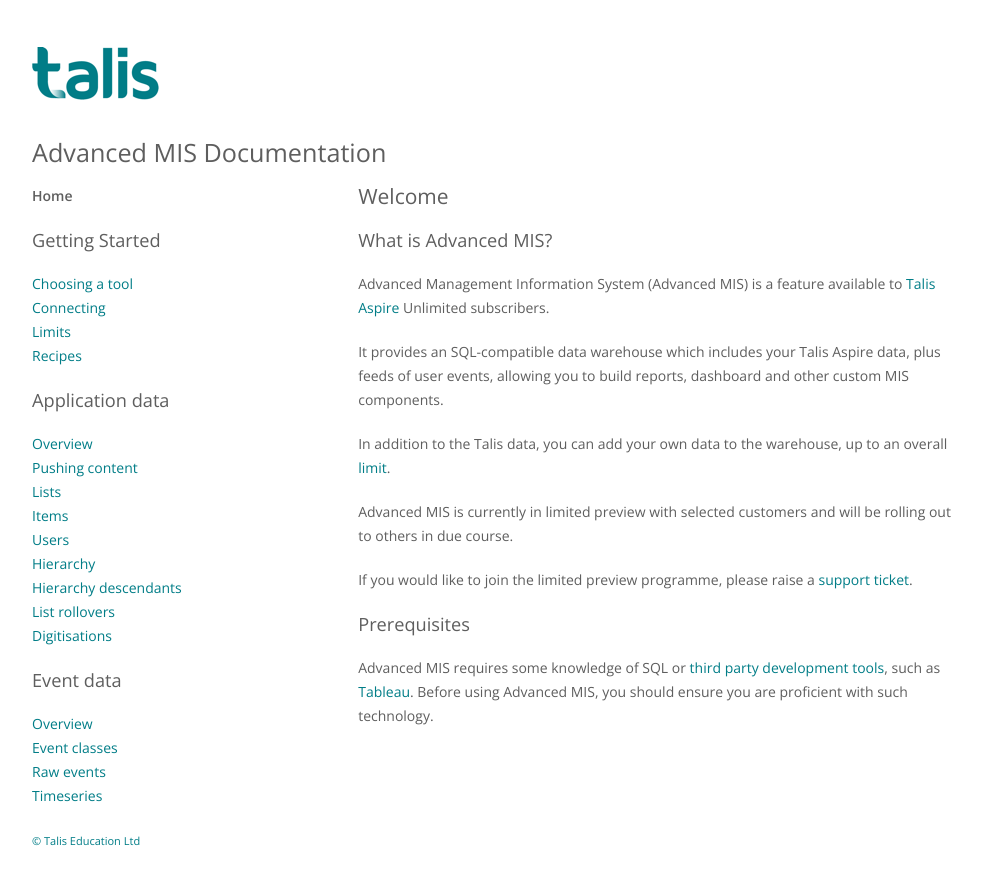
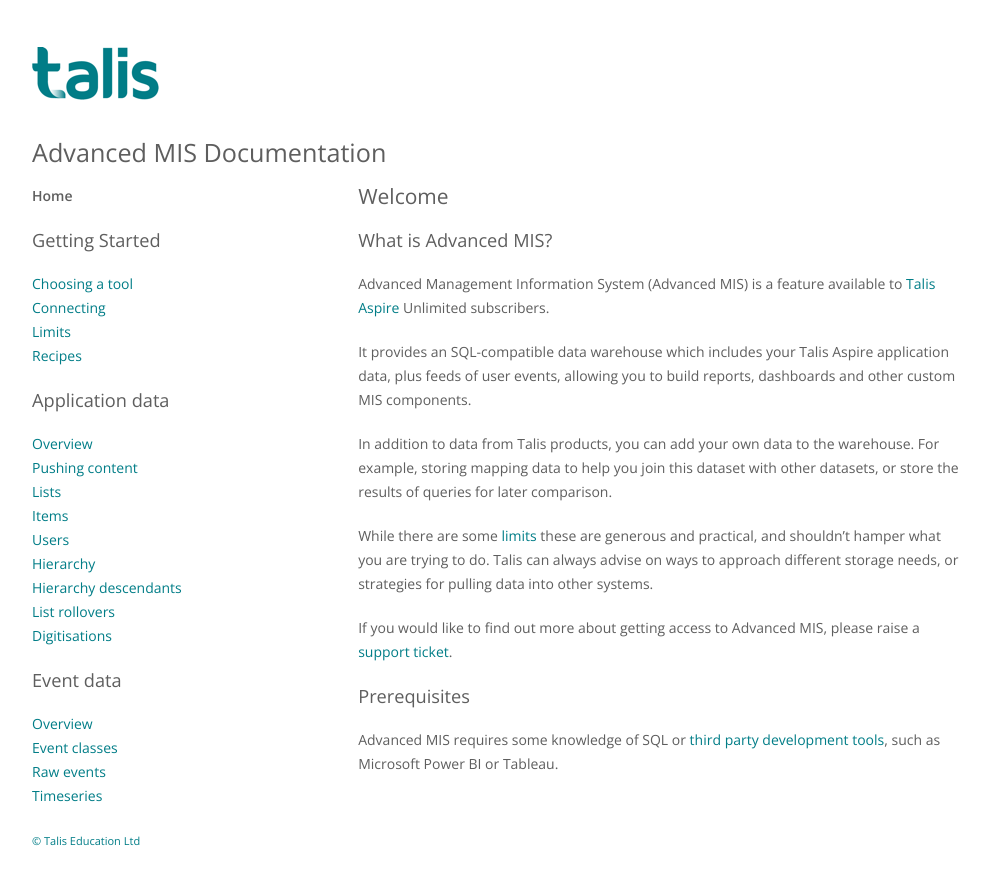
Before and after one commit to techfromsage/advanced-mis, a Jekyll site: the page built from index.md, in a window 1280 px wide. Shown: the top 885 px of the page, without its empty margins (142-1131 px from the left). Built offline with Jekyll 4.4.1, drawn with Linux system fonts in a browser that asks for light colours.

Commit message:
assorted typos and updates

```diff
--- a/index.md
+++ b/index.md
@@ -8,14 +8,14 @@ body_class: home
 
 Advanced Management Information System (Advanced MIS) is a feature available to [Talis Aspire](https://www.talis.com) Unlimited subscribers.
 
-It provides an SQL-compatible data warehouse which includes your Talis Aspire data, plus feeds of user events, allowing you to build reports, dashboard and other custom MIS components.
+It provides an SQL-compatible data warehouse which includes your Talis Aspire application data, plus feeds of user events, allowing you to build reports, dashboards and other custom MIS components.
 
-In addition to the Talis data, you can add your own data to the warehouse, up to an overall [limit]({{ site.baseurl }}/topics/limits.html).
+In addition to data from Talis products, you can add your own data to the warehouse. For example, storing mapping data to help you join this dataset with other datasets, or store the results of queries for later comparison.
 
-Advanced MIS is currently in limited preview with selected customers and will be rolling out to others in due course.
+While there are some [limits]({{ site.baseurl }}/topics/limits.html) these are generous and practical, and shouldn't hamper what you are trying to do. Talis can always advise on ways to approach different storage needs, or strategies for pulling data into other systems.
 
-If you would like to join the limited preview programme, please raise a [support ticket](https://support.talis.com).
+If you would like to find out more about getting access to Advanced MIS, please raise a [support ticket](https://support.talis.com).
 
 ### Prerequisites
 
-Advanced MIS requires some knowledge of SQL or [third party development tools]({{ site.baseurl }}/topics/tools.html), such as [Tableau](https://www.tableau.com). Before using Advanced MIS, you should ensure you are proficient with such technology.
+Advanced MIS requires some knowledge of SQL or [third party development tools]({{ site.baseurl }}/topics/tools.html), such as Microsoft Power BI or Tableau.
```
Also changed, not shown: topics/hierarchy-descendants.md (+1 -1 lines), topics/timeseries.md (+5 -2 lines).
